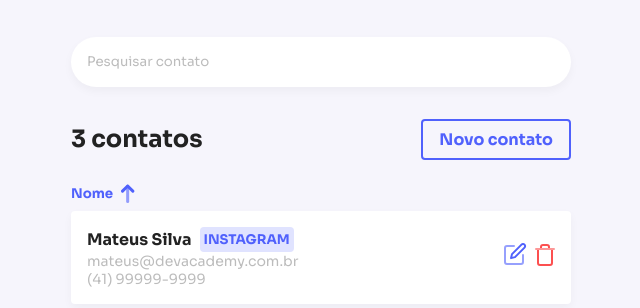
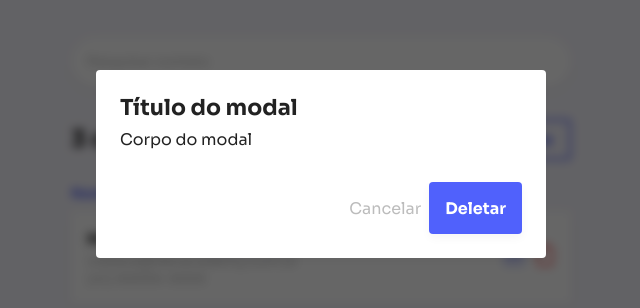
Before and after one commit to matheuscruzhen/mycontacts-frontend, a React (Create React App) app: page / in a window 1280 px wide. Shown: the part 236-544 px from the top of the page, without its empty margins (319-959 px from the left). Built offline with nearby package versions, Linux system fonts and the light colour scheme.

Commit message:
Criando o componente Modal

```diff
--- a/src/components/Button.js
+++ b/src/components/Button.js
@@ -1,9 +1,9 @@
 import styled from 'styled-components';
 
 export default styled.button`
-  width: 100%;
   height: 52px;
   border: none;
+  padding: 0 16px;
   background: ${({ theme }) => theme.colors.primary.main};
   font-size: 16px;
   box-shadow: 0px 4px 10px rgba(0, 0, 0, 0.04);
--- a/src/components/ContactForm/styles.js
+++ b/src/components/ContactForm/styles.js
@@ -4,4 +4,5 @@
 
 export const ButtonContainer = styled.div`
   margin-top: 24px;
+  width: 100%;
 `;
--- /dev/null
+++ b/src/components/Modal/index.js
@@ -0,0 +1,22 @@
+import React from 'react';
+
+import Button from '../Button';
+
+import { Container, Footer, Overlay } from './styles';
+
+export default function Modal() {
+  return (
+    <Overlay>
+      <Container>
+        <h1>Título do modal</h1>
+        <p>Corpo do modal</p>
+        <Footer>
+          <button type="button" className="cancel-button">
+            Cancelar
+          </button>
+          <Button type="button">Deletar</Button>
+        </Footer>
+      </Container>
+    </Overlay>
+  );
+}
--- /dev/null
+++ b/src/components/Modal/styles.js
@@ -0,0 +1,46 @@
+import styled from 'styled-components';
+
+export const Overlay = styled.div`
+  background: rgba(0, 0, 0, 0.6);
+  backdrop-filter: blur(5px);
+  position: absolute;
+  height: 100%;
+  width: 100%;
+  top: 0;
+  left: 0;
+  display: flex;
+  align-items: center;
+  justify-content: center;
+`;
+
+export const Container = styled.div`
+  max-width: 450px;
+  width: 100%;
+  background-color: #fff;
+  border-radius: 4px;
+  padding: 24px;
+  box-shadow: 0px 4px 10px rgba(0, 0, 0, 0.04);
+
+  h1 {
+    font-size: 22px;
+  }
+
+  p {
+    margin-top: 8px;
+  }
+`;
+
+export const Footer = styled.footer`
+  margin-top: 32px;
+  display: flex;
+  align-items: center;
+  justify-content: flex-end;
+
+  .cancel-button {
+    background: transparent;
+    border: none;
+    font-size: 16px;
+    margin-right: 8px;
+    color: ${({ theme }) => theme.colors.gray[200]};
+  }
+`;
--- a/src/pages/Home/index.js
+++ b/src/pages/Home/index.js
@@ -10,10 +10,12 @@
 import arrow from '../../assets/images/icons/arrow.svg';
 import edit from '../../assets/images/icons/edit.svg';
 import trash from '../../assets/images/icons/trash.svg';
+import Modal from '../../components/Modal';
 
 export default function Home() {
   return (
     <Container>
+      <Modal />
       <InputSearchContainer>
         <input type="text" placeholder="Pesquisar contato" />
       </InputSearchContainer>
```
